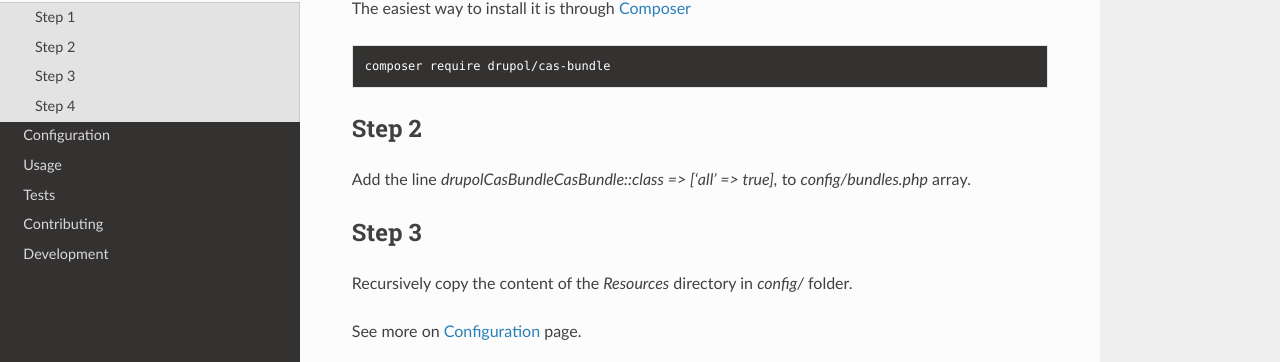
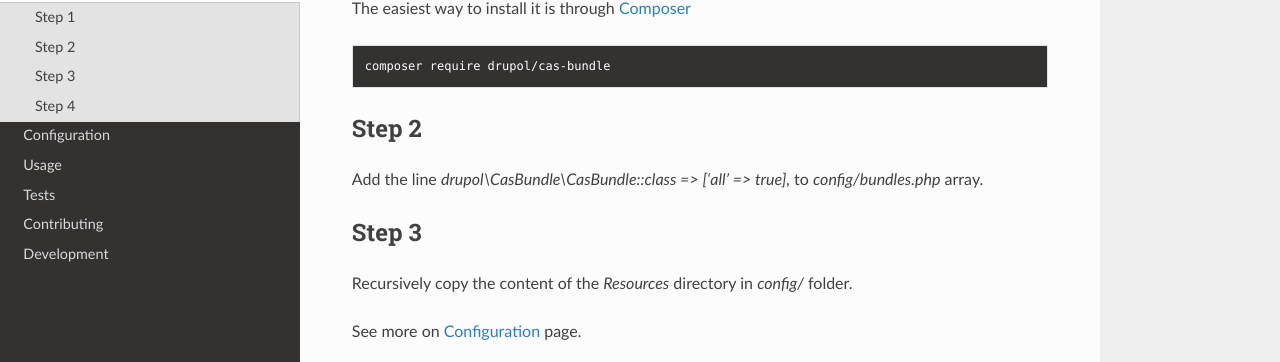
Before and after one commit to gel-mcx/cas-bundle, a Sphinx documentation site: the page built from docs/pages/installation.rst, in a window 1280 px wide and 900 px high. Shown: the part 267-629 px from the top of the window. Built offline with Sphinx 7.4.7 and the Read the Docs theme 2.0.0, drawn with Linux system fonts in a browser that asks for light colours.

Commit message:
Documentation

```diff
--- a/docs/pages/installation.rst
+++ b/docs/pages/installation.rst
@@ -16,7 +16,7 @@ The easiest way to install it is through Composer_
 Step 2
 ~~~~~~
 
-Add the line `drupol\CasBundle\CasBundle::class => ['all' => true],` to `config/bundles.php` array.
+Add the line `drupol\\CasBundle\\CasBundle::class => ['all' => true],` to `config/bundles.php` array.
 
 Step 3
 ~~~~~~
```
